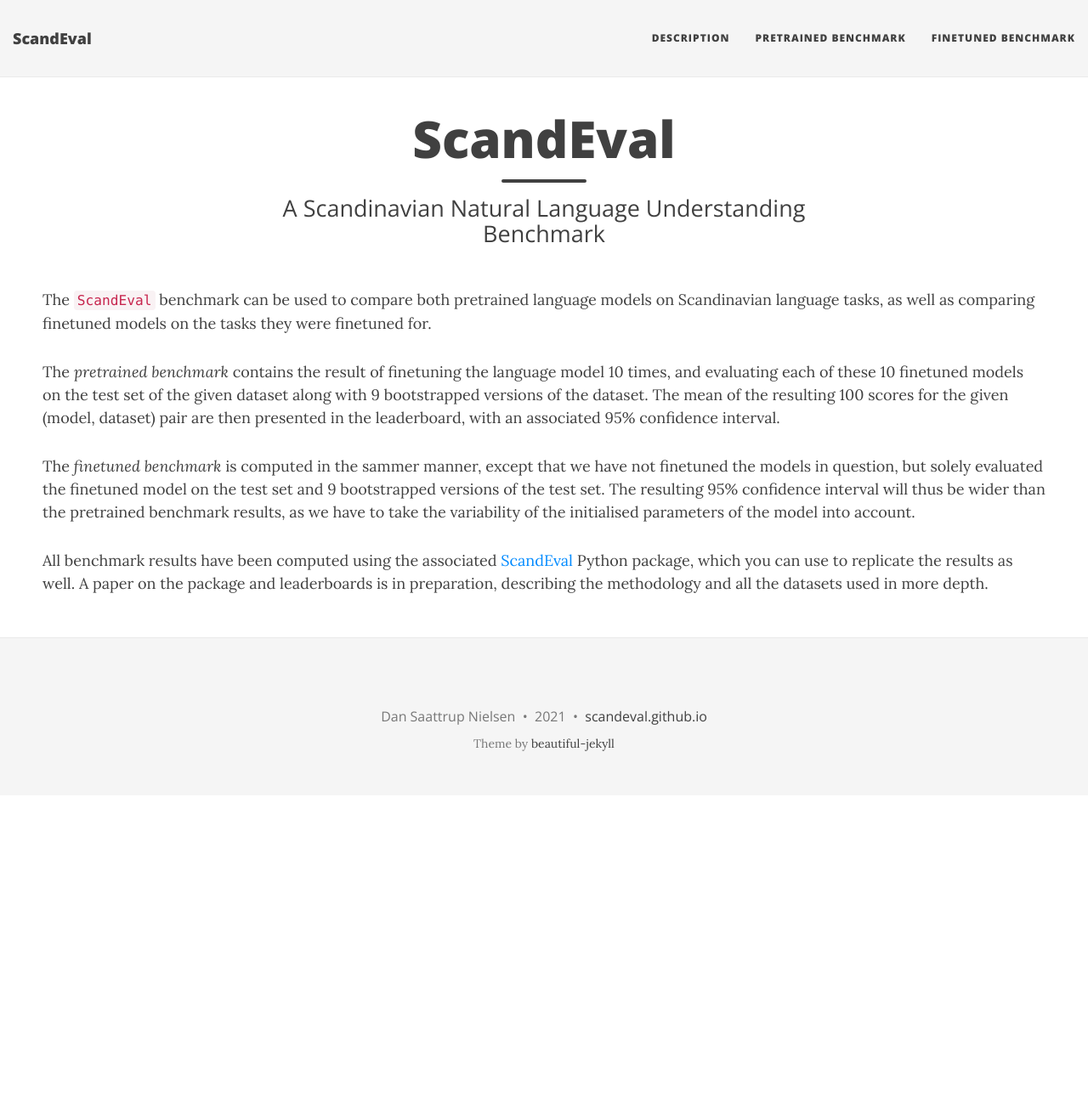
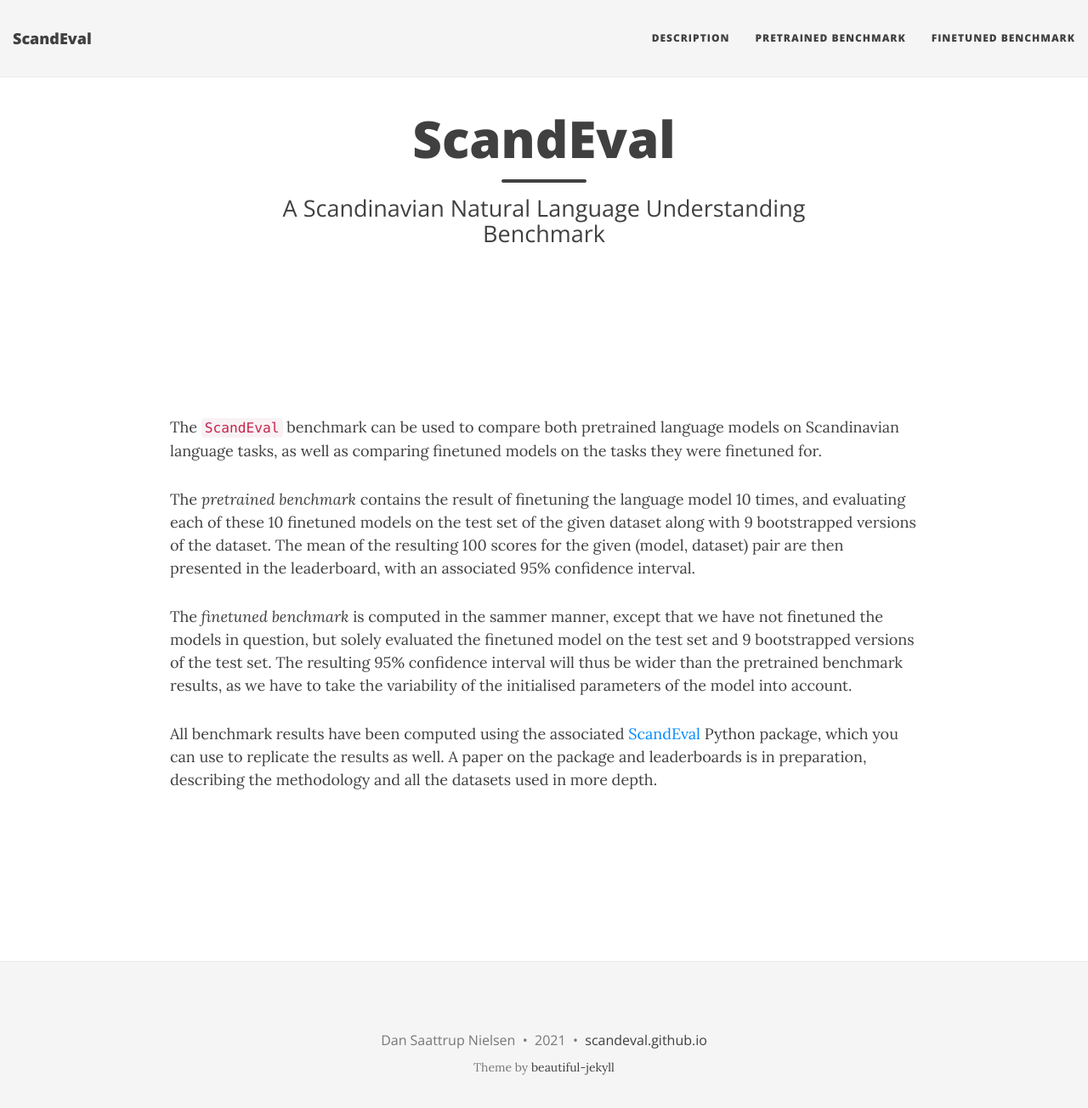
Before and after one commit to ScandEval/scandeval.github.io, a Jekyll site: the page built from index.md, in a window 1280 px wide and 1317 px high. Shown: the top 1304 px of the window at 85% size. Built offline with Jekyll 4.4.1, drawn with Linux system fonts in a browser that asks for light colours; nearby versions of some CDN libraries; a script that is not in the unit is left out.

Commit message:
fix: Add more margin

```diff
--- a/css/main.css
+++ b/css/main.css
@@ -789,5 +789,5 @@ td.gutter {
 }
 
 #frontpage-content {
-    margin: 50px;
+    margin: 200px;
 }
```
